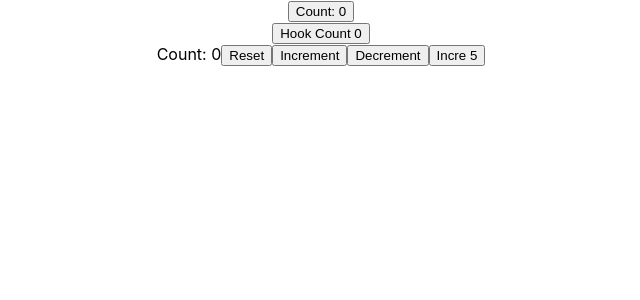
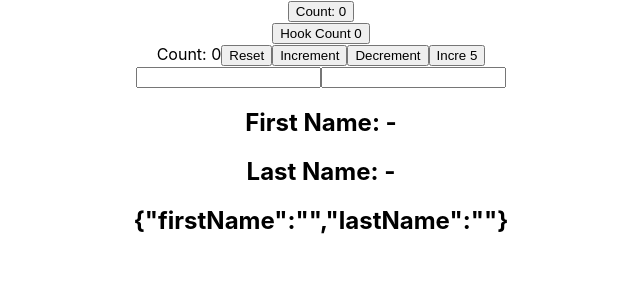
Before and after one commit to Swapnil-Sagar/react-hooks, a React (Create React App) app: page / in a window 1280 px wide. Shown: the top 300 px of the page, without its empty margins (319-959 px from the left). Built offline with nearby package versions, Linux system fonts and the light colour scheme.

Commit message:
use state with object

```diff
--- a/src/App.js
+++ b/src/App.js
@@ -2,6 +2,7 @@
 import ClassCounter from "./components/ClassCounter";
 import HookCounter from "./components/HookCounter";
 import HookCounter2 from "./components/HookCounter2";
+import HookCounter3 from "./components/HookCounter3";
 
 function App() {
   return (
@@ -9,6 +10,7 @@
       <ClassCounter />
       <HookCounter />
       <HookCounter2 />
+      <HookCounter3 />
     </div>
   );
 }
--- /dev/null
+++ b/src/components/HookCounter3.js
@@ -0,0 +1,26 @@
+import React, { useState } from "react";
+
+function HookCounter3() {
+  const [name, setName] = useState({ firstName: "", lastName: "" });
+  return (
+    <div>
+      <form>
+        <input
+          type="text"
+          value={name.firstName}
+          onChange={(e) => setName({ ...name, firstName: e.target.value })}
+        />
+        <input
+          type="text"
+          value={name.lastName}
+          onChange={(e) => setName({ ...name, lastName: e.target.value })}
+        />
+        <h2>First Name: - {name.firstName}</h2>
+        <h2>Last Name: - {name.lastName}</h2>
+        <h2>{JSON.stringify(name)}</h2>
+      </form>
+    </div>
+  );
+}
+
+export default HookCounter3;
```
Also changed, not shown: 1 other file (tests, documents, lock files or other folders).
